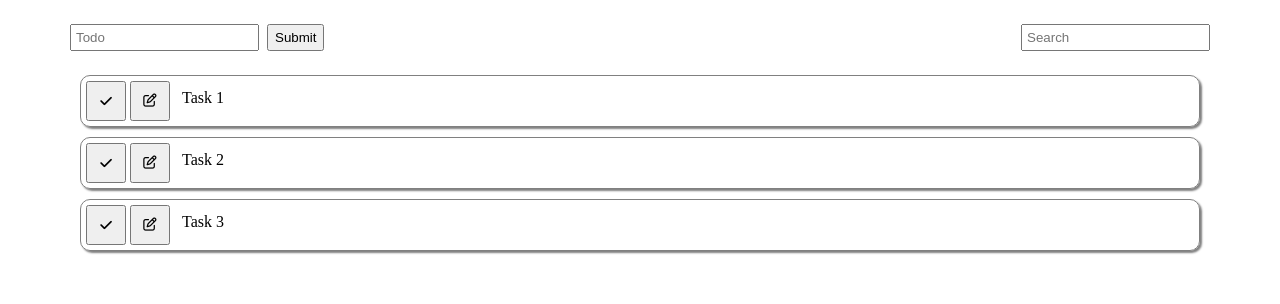
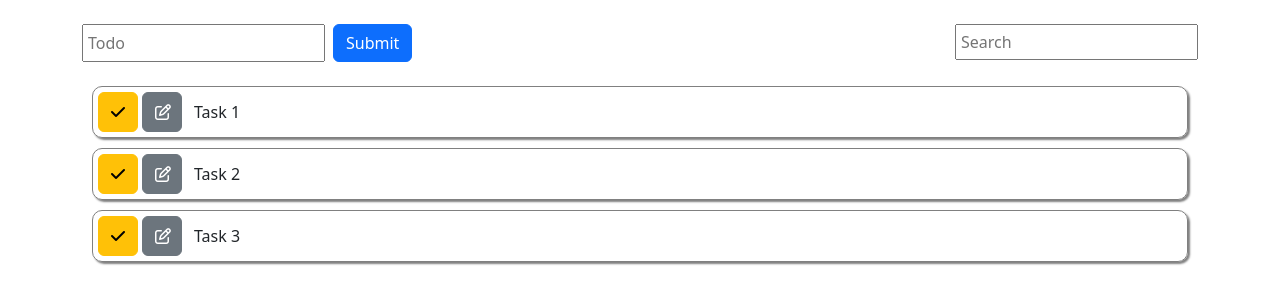
Before and after one commit to ZachGentner/todo, a website: page index.html in a window 1280 px wide. Drawn offline with nearby package versions, Linux system fonts and the light colour scheme.

Commit message:
fixed broken bootstrap link

```diff
--- a/index.html
+++ b/index.html
@@ -5,7 +5,7 @@
     <meta name="viewport" content="width=device-width, initial-scale=1.0">
     <title>Todo</title>
     <link rel="stylesheet" href="style.css">
-    <link href="https://cdnjs.cloudflare.com/ajax/libs/bootstrap/5.3.1/css/bootstrap-grid.min.css" rel="stylesheet">
+    <link href="https://cdnjs.cloudflare.com/ajax/libs/bootstrap/5.3.1/css/bootstrap.min.css" rel="stylesheet">
     <link rel="stylesheet" href="https://cdnjs.cloudflare.com/ajax/libs/font-awesome/6.4.2/css/all.min.css">
 </head>
 <body class="m-4">
```
